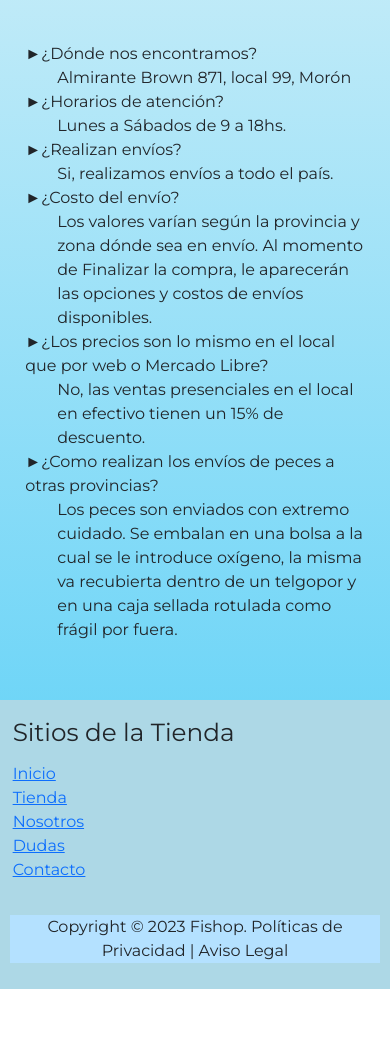
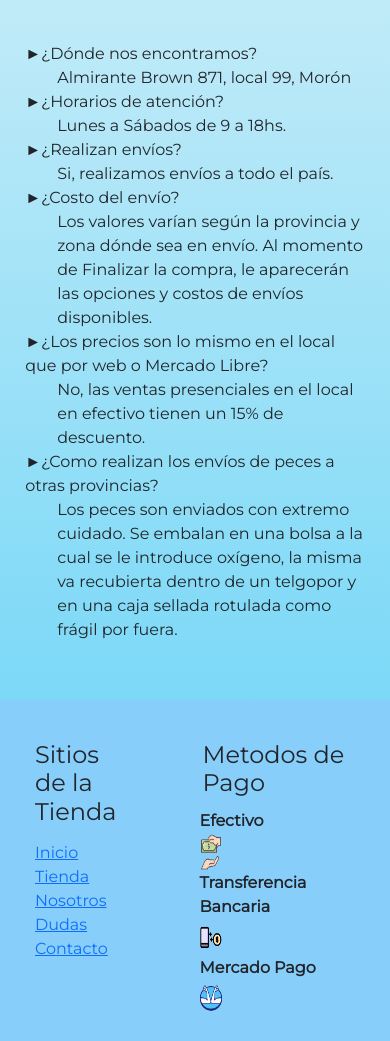
Before and after one commit to TBUSTELO/pre-entrega2-prueba, a plain HTML site: page pages/dudas.html in a window 390 px wide. Shown: the part 126-1167 px from the top of the page. Before the commit the page ends 1115 px from the top, so only its background shows below. Drawn offline with nearby package versions, Linux system fonts and the light colour scheme.

Commit message:
se pasaron a responsive en sus versiones desktop, tablet, mobile, se realizo degrade en todas las paginas, grid, se agrego el menu hamburguesa,

```diff
--- a/css/style.css
+++ b/css/style.css
@@ -21,10 +21,10 @@ header {
     padding: 0rem 1rem;
 }
 
+
 .header-principal {
     display: flex;
 }
-
 
 /* barra de navegacion */
 header nav ul {
@@ -42,17 +42,23 @@ header nav ul li {
     font-weight: bold;
 }
 
+
 header nav ul li a {
     text-decoration: none;
 }
 
 
-/* nombre del logo que aparece en la barra*/
 .nombre-logo {
     font-weight: bold;
     font-size: 120%;
     margin-top: 1rem;
     margin-right: 1rem;
+}
+
+
+/* estilos para la barra de navegacion movile */
+.barra-de-navegacion {
+    width: 100%;
 }
 
 
@@ -140,7 +146,7 @@ main h1 {
 .contacto-sitio {
     margin: 0.32rem 0.32rem 1.26rem 0.32rem;
     text-align: center;
-    font-size: 200%;
+    font-size: 1.7rem;
 }
 
 
@@ -148,7 +154,6 @@ main h1 {
 .tienda-categorias {
     margin-bottom: 1.26rem;
 }
-
 
 /* estilos de banners de la Tienda */
 .banner-tienda-uno img,
@@ -177,7 +182,6 @@ main h1 {
     height: 15rem;
 }
 
-
 /* titulo del producto */
 .descripcion-producto {
     text-align: center;
@@ -200,7 +204,7 @@ main h1 {
     padding: 1.58rem;
     list-style: none;
     margin-bottom: 4.41rem;
-    font-size: 140%;
+    font-size: 1rem;
 }
 
 main ul li ul li {
@@ -212,7 +216,7 @@ main ul li ul li {
 .biografia-sitio {
     margin: 0.32rem 0.32rem 1.26rem 0.32rem;
     text-align: center;
-    font-size: 140%;
+    font-size: 1rem;
 }
 
 
@@ -220,6 +224,7 @@ main ul li ul li {
 .imagen-biografia img {
     padding: 1rem;
     border-radius: 3.15rem;
+    height: 450px;
 }
 
 
@@ -233,10 +238,11 @@ main ul li ul li {
 }
 
 
+
 /* pagina contacto */
 .contacto-uno p {
     padding: 0.63rem;
-    font-size: 130%;
+    font-size: 1rem;
 }
 
 
@@ -262,11 +268,11 @@ main ul li ul li {
     width: 140%;
 }
 
+
 .fieldset .boton-enviar,
 .fieldset .boton-borrar {
     padding: 0.76rem;
 }
-
 
 /* estilos del footer */
 
@@ -287,6 +293,23 @@ footer div ul {
 footer div h2 {
     padding: 0.19rem;
     margin-top: 0.38rem;
+    font-size: 1.5rem;
+}
+
+
+/* footer metodos de pago */
+.footer-metodos-de-pago {
+    display: flex;
+    justify-content: space-around;
+}
+
+
+/* footer iconos de los metodos de pagos */
+.iconos-pagos img {
+    display: flex;
+    flex-direction: column;
+    width: 15%;
+    height: 15%;
 }
 
 
@@ -326,8 +349,9 @@ footer div h2 {
         display: block;
         display: flex;
         justify-content: center;
-        align-items: center;
+        align-items: flex-start;
         gap: 1rem;
+        padding-top: 2rem;
     }
 
     .logos img {
@@ -345,6 +369,7 @@ footer div h2 {
     }
 
 
+
     /* pagina home */
     .slider-principal img {
         display: block;
@@ -355,7 +380,6 @@ footer div h2 {
     .slider-principal-mobie img {
         display: none;
     }
-
 
     /* titulo de las categorias de la home */
     .titulo-categorias {
@@ -397,13 +421,11 @@ footer div h2 {
         padding: 0.5rem;
     }
 
-
     /* estilo del contenido de la pagina nosotros*/
     .biografia-sitio {
         margin: 0.32rem 0.32rem 1.26rem 0.32rem;
         text-align: center;
     }
-
 
     /* titulos de las paginas nosotros-tienda-dudas-contacto */
     .titulo-sitio,
@@ -415,12 +437,10 @@ footer div h2 {
         font-size: 180%;
     }
 
-
     /* estilos Tienda */
     .tienda-categorias {
         margin-bottom: 1.26rem;
     }
-
 
     /* estilos de banners de la Tienda */
     .banner-tienda-uno img,
@@ -441,13 +461,13 @@ footer div h2 {
         flex-direction: column;
     }
 
+
     .peces-frios img,
     .peces-tropicales img,
     .accesorios-peceras img {
         height: 13rem;
         margin: 0.63rem 0.26rem 1.32rem 0.15rem;
     }
-
 
     /* titulo del producto */
     .descripcion-producto {
@@ -474,13 +494,11 @@ footer div h2 {
         padding: 1.58rem;
         list-style: none;
         margin-bottom: 2rem;
-        font-size: 120%;
     }
 
     main ul li ul li {
         list-style: none;
     }
-
 
     /* pagina nosotros-video de la biografia */
     .video-biografia {
@@ -491,7 +509,6 @@ footer div h2 {
         margin-bottom: 1.26rem;
     }
 
-
     /* estilo de la imagen de la biografia */
     .imagen-biografia img {
         width: 100%;
@@ -499,11 +516,9 @@ footer div h2 {
         border-radius: 3.15rem;
     }
 
-
     /* pagina contacto */
     .contacto-uno p {
         padding: 0.63rem;
-        font-size: 110%;
     }
 
 
@@ -529,19 +544,19 @@ footer div h2 {
         width: 200%;
     }
 
+
     .fieldset .boton-enviar,
     .fieldset .boton-borrar {
         padding: 0.76rem;
     }
 
-
     /* estilos del footer */
 
     footer {
-        background: lightblue;
+        background: lightskyblue;
         padding: 0.6rem;
+
     }
-
 
     /* estilo de los link´s del footer */
     footer div ul {
@@ -549,11 +564,26 @@ footer div h2 {
         padding: 0.19rem;
     }
 
-
     /* titulo del footer */
     footer div h2 {
         padding: 0.19rem;
         margin-top: 0.38rem;
+    }
+
+
+    /* footer metodos de pago */
+    .footer-metodos-de-pago {
+        display: flex;
+        justify-content: space-around;
+    }
+
+
+    /* footer iconos de los metodos de pagos */
+    .iconos-pagos img {
+        display: flex;
+        flex-direction: column;
+        width: 15%;
+        height: 15%;
     }
 
 
@@ -563,7 +593,6 @@ footer div h2 {
         text-align: center;
         margin-top: 1.89rem;
     }
-
 }
 
 
@@ -609,6 +638,7 @@ footer div h2 {
     }
 
 
+
     /* pagina home */
     .slider-principal img {
         display: none;
@@ -621,7 +651,6 @@ footer div h2 {
         width: 100%;
         height: 100%;
     }
-
 
     /* titulo de las categorias de la home */
     .titulo-categorias {
@@ -664,13 +693,11 @@ footer div h2 {
         padding: 0.5rem;
     }
 
-
     /* estilo del contenido de la pagina nosotros*/
     .biografia-sitio {
         margin: 0.32rem 0.32rem 1.26rem 0.32rem;
         text-align: center;
     }
-
 
     /* titulos de las paginas nosotros-tienda-dudas-contacto */
     .titulo-sitio,
@@ -682,12 +709,10 @@ footer div h2 {
         font-size: 160%;
     }
 
-
     /* estilos Tienda */
     .tienda-categorias {
         margin-bottom: 1.26rem;
     }
-
 
     /* estilos de banners de la Tienda */
     .banner-tienda-uno img,
@@ -708,13 +733,13 @@ footer div h2 {
         flex-direction: column;
     }
 
+
     .peces-frios img,
     .peces-tropicales img,
     .accesorios-peceras img {
         height: 13rem;
         margin: 0.63rem 0.26rem 1.32rem 0.15rem;
     }
-
 
     /* titulo del producto */
     .descripcion-producto {
@@ -741,13 +766,11 @@ footer div h2 {
         padding: 1.58rem;
         list-style: none;
         margin-bottom: 2rem;
-        font-size: 100%;
     }
 
     main ul li ul li {
         list-style: none;
     }
-
 
     /* pagina nosotros-video de la biografia */
     .video-biografia {
@@ -758,7 +781,6 @@ footer div h2 {
         margin-bottom: 1.26rem;
     }
 
-
     /* estilo de la imagen de la biografia */
     .imagen-biografia img {
         width: 100%;
@@ -766,11 +788,9 @@ footer div h2 {
         border-radius: 3.15rem;
     }
 
-
     /* pagina contacto */
     .contacto-uno p {
         padding: 0.63rem;
-        font-size: 110%;
     }
 
 
@@ -796,26 +816,24 @@ footer div h2 {
         width: 390%;
     }
 
+
     .fieldset .boton-enviar,
     .fieldset .boton-borrar {
         padding: 0.76rem;
     }
 
-
     /* estilos del footer */
 
     footer {
-        background: lightblue;
-        padding: 0.6rem;
+        background: lightskyblue;
+        padding: 2rem;
     }
-
 
     /* estilo de los link´s del footer */
     footer div ul {
         list-style: none;
         padding: 0.19rem;
     }
-
 
     /* titulo del footer */
     footer div h2 {
@@ -824,10 +842,27 @@ footer div h2 {
     }
 
 
+    /* footer metodos de pago */
+    .footer-metodos-de-pago {
+        display: flex;
+        justify-content: space-around;
+        gap: 5rem;
+    }
+
+
+    /* footer iconos de los metodos de pagos */
+    .iconos-pagos img {
+        display: flex;
+        flex-direction: column;
+        width: 15%;
+        height: 15%;
+    }
+
+
     /* footer legales */
     .footer-legales {
         background: rgb(180, 225, 255);
         text-align: center;
-        margin-top: 1.89rem;
+        margin-top: 4rem;
     }
 }
--- a/pages/dudas.html
+++ b/pages/dudas.html
@@ -21,11 +21,10 @@
 </head>
 
 <body>
-
     <header>
 
         <!-- barra de navegacion y menu hamburguesa bt -->
-        <nav class="navbar navbar-expand-lg">
+        <nav class="navbar navbar-expand-lg barra-de-navegacion">
             <div class="container-fluid">
                 <a class="navbar-brand" href="#">
                     <img src="../img/logo-home.jpg" alt="Tienda de peces">
@@ -109,20 +108,34 @@
     </main>
 
     <footer>
-        <div>
-            <h2> Sitios de la Tienda</h2>
-            <ul>
-                <li> <a href="../index.html">Inicio</a></li>
-                <li> <a href="./tienda.html">Tienda</a></li>
-                <li> <a href="./nosotros.html">Nosotros</a></li>
-                <li> <a href="./dudas.html">Dudas</a></li>
-                <li> <a href="./contacto.html">Contacto</a></li>
-            </ul>
+        <div class="footer-metodos-de-pago">
+            <div>
+                <h2> Sitios de la Tienda</h2>
+                <ul>
+                    <li> <a href="../index.html">Inicio</a></li>
+                    <li> <a href="../pages/tienda.html">Tienda</a></li>
+                    <li> <a href="../pages/nosotros.html">Nosotros</a></li>
+                    <li> <a href="../pages/dudas.html">Dudas</a></li>
+                    <li> <a href="../pages/contacto.html">Contacto</a></li>
+                </ul>
+            </div>
+            <div class="iconos-pagos">
+                <h2> Metodos de Pago </h2>
+                <strong>Efectivo</strong>
+                <img src="../img/pay_cash_payment_money_dollar_bill_icon_143267.png" alt="efectivo">
+                <strong>Transferencia Bancaria</strong>
+                <img src="../img/transfer_icon_155895.png" alt="transferencia-bancaria">
+                <strong>Mercado Pago</strong>
+                <img src="../img/mercado-pago.png" alt="Mercado Pago">
+            </div>
         </div>
+
+
         <div class="footer-legales">
             <p>Copyright © 2023 Fishop. Políticas de Privacidad | Aviso Legal</p>
         </div>
     </footer>
+
 
     <!-- scrip js bt -->
     <script src="https://cdn.jsdelivr.net/npm/bootstrap@5.3.0-alpha1/dist/js/bootstrap.bundle.min.js"
```
Also changed, not shown: index.html (+14 -3 lines), pages/contacto.html (+23 -11 lines), pages/nosotros.html (+24 -11 lines), pages/tienda.html (+23 -11 lines), img/mercado-pago.png (added), img/pay_cash_payment_money_dollar_bill_icon_143267.png (added), img/slider-home.png (added), img/transfer_icon_155895.png (added).
